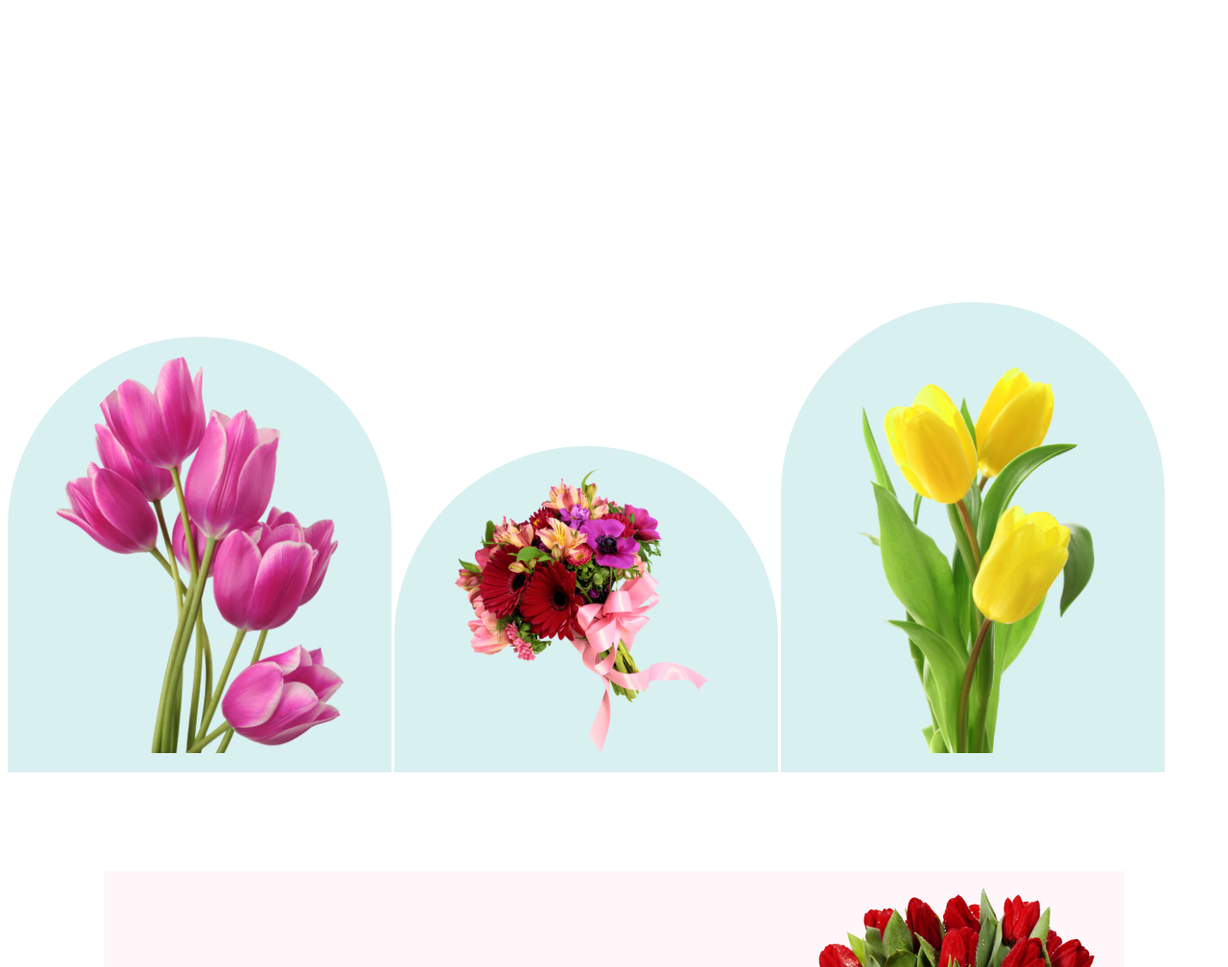
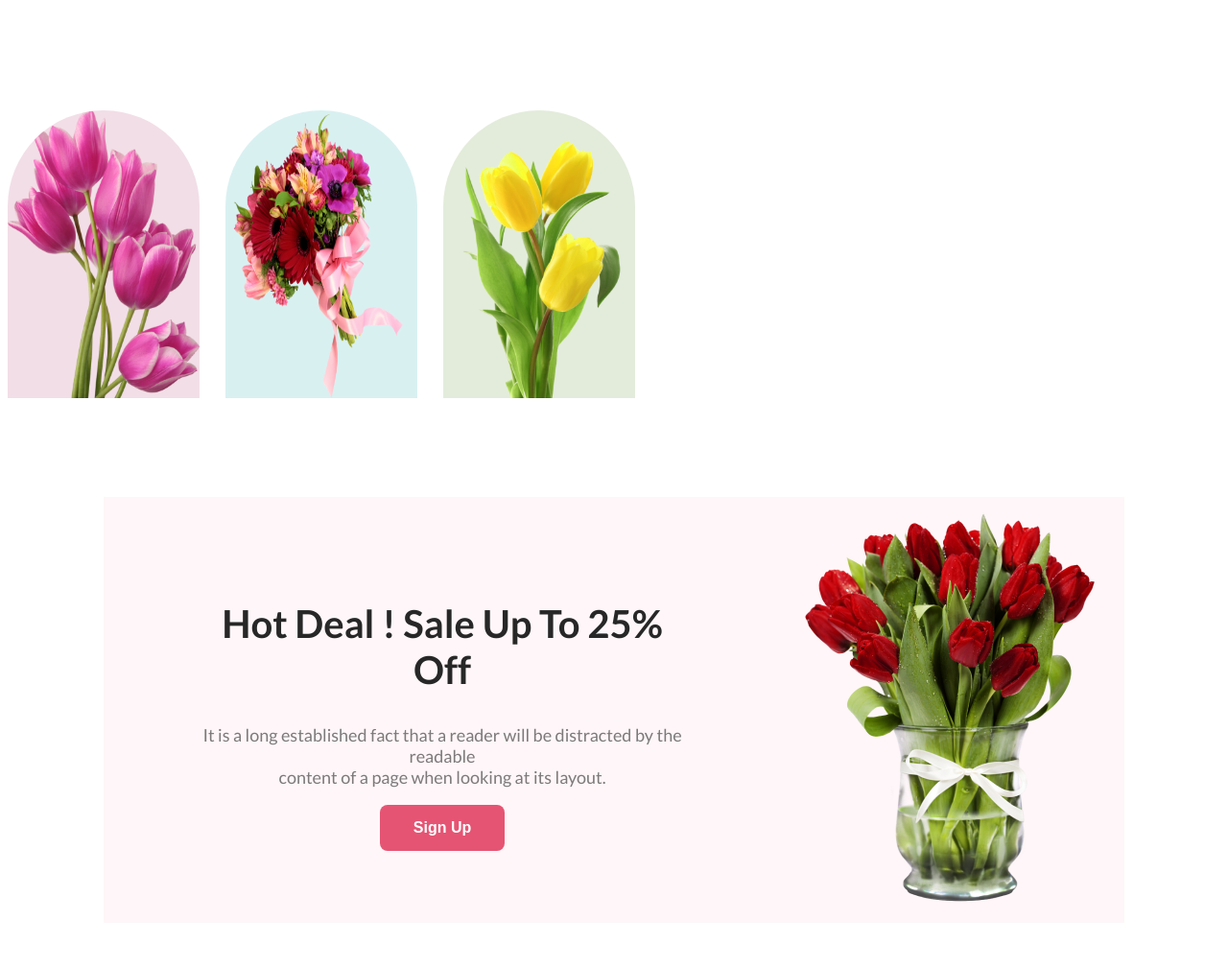
Before and after one commit to KHADIJAURMI/my-first-flower-website, a plain HTML site: page index.html in a window 1280 px wide. Shown: the part 1036-2044 px from the top of the page at 96% size. Drawn offline with Linux system fonts and the light colour scheme.

Commit message:
new thing

```diff
--- a/index.html
+++ b/index.html
@@ -38,9 +38,9 @@
                 <p class="featured-flowers-description">It is a long established fact that a reader will be distracted by the readable<br> content of a page when looking at its layout.</p>
             </div>
             <div class="featured-flowers-image">
-                <img class=""src="Flower Asset/feature_01.png" alt="">
-                <img src="Flower Asset/feature_02.png" alt="">
-                <img src="Flower Asset/feature_03.png" alt="">
+                <img id="img_01"src="Flower Asset/feature_01.png" alt="">
+                <img id="img_02"src="Flower Asset/feature_02.png" alt="">
+                <img id="img_03" src="Flower Asset/feature_03.png" alt="">
             </div>
         </section>
 
--- a/style/flower.css
+++ b/style/flower.css
@@ -73,15 +73,27 @@ body {
 }
 
 .featured-flowers-image {
-    display: inline;
+    display: inline-block;
+    margin-top: -200px;
+    align-items: center;
 
 }
 
 .featured-flowers-image img {
-    padding: 20px 50px;
-    max-width: 300px;
+    margin:0px 24px 0px 0px;
+    width: 200px;
+    height:300px;
     border-radius: 300px 300px 0px 0px;
-    background: rgba(5, 151, 160, 0.15);
+
+}
+#img_01{
+    background-color: #A7216226;
+}
+#img_02{
+    background-color: #0597A026;
+}
+#img_03{
+    background-color: #477D1126;
 }
 
 /*---sale section---*/
```
